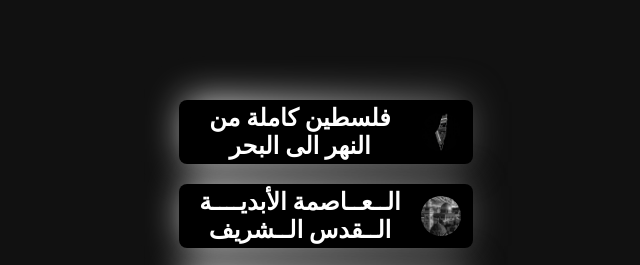
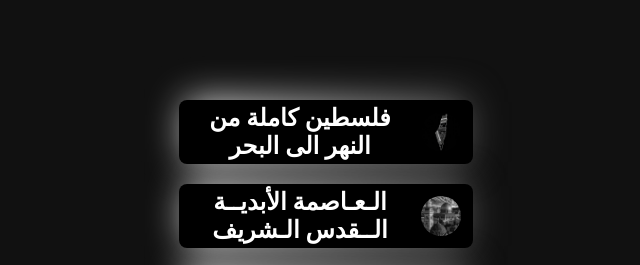
Before and after one commit to 20032025/manatiq, a plain HTML site: page index.html in a window 1280 px wide. Shown: the top 265 px of the page, 314-954 px from the left. Drawn offline with Linux system fonts and the light colour scheme; a web font is replaced by a local one.

Commit message:
Update index.html

```diff
--- a/index.html
+++ b/index.html
@@ -14,7 +14,7 @@
     </a>
 
 
-     <a href="quds.html" class="link1"> الــعــاصمة الأبديــــة الــقدس الــشريف
+     <a href="quds.html" class="link1"> الـعـاصمة الأبديــة الــقدس الـشريف
         <img src="quds.jpeg" class="icon">
      </a>
 
```
